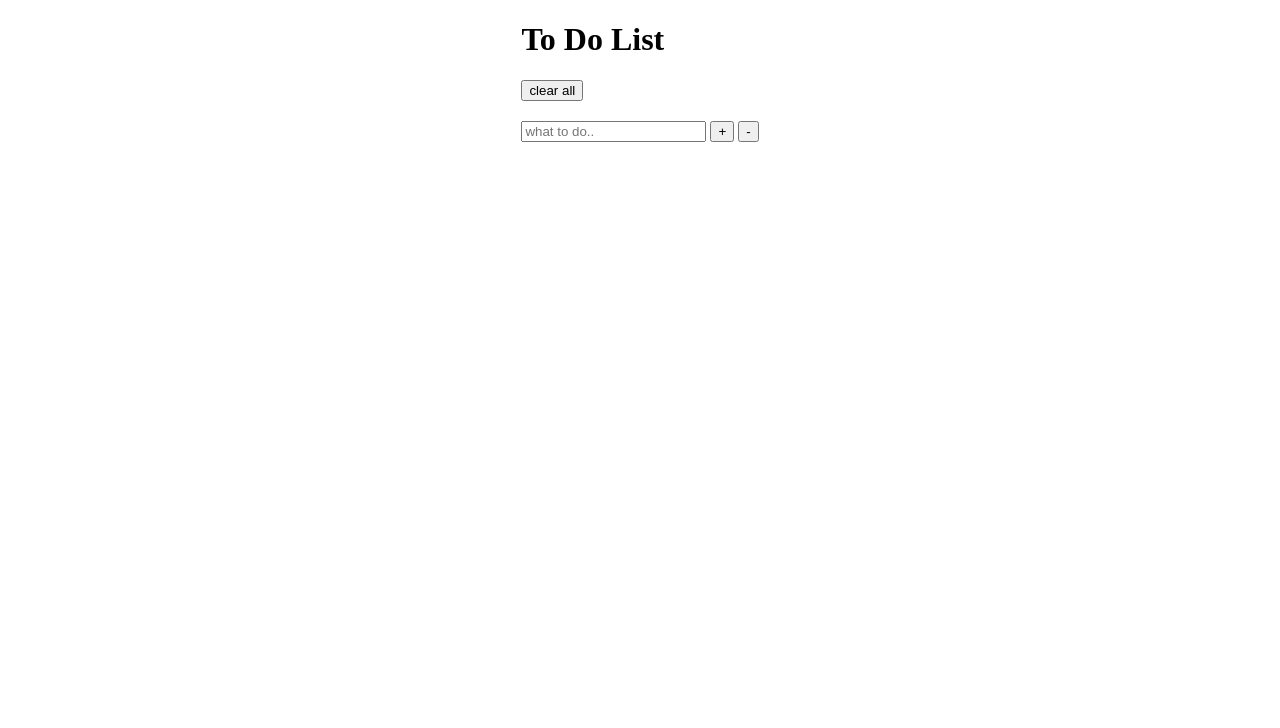
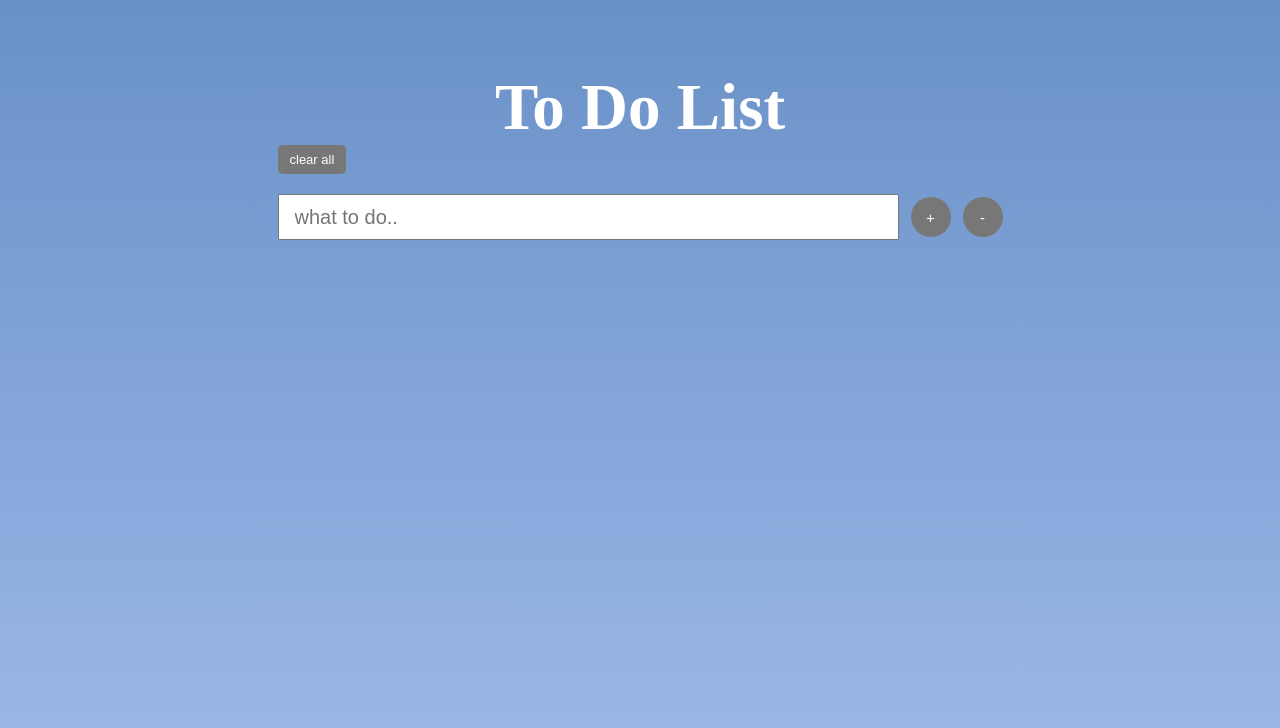
Before and after one commit to Soyeon1128/Practice, a plain HTML site: page JavaScript/to_do_list/to_do_list.html in a window 1280 px wide. Drawn offline with Linux system fonts and the light colour scheme.

Commit message:
CSS 스타일링 추가

```diff
--- a/JavaScript/to_do_list/to_do_list.css
+++ b/JavaScript/to_do_list/to_do_list.css
@@ -1,19 +1,78 @@
 body {
-    margin: 0;
+    margin: 70px 0 0 0;
     display: flex;
     justify-content: center;
-    align-items: center;
-    /*height: 100vh;*/
+    height: 100vh;
+    background-image: linear-gradient(to top, #a3bded 0%, #6991c7 100%);
 }
-
+.heading {
+    font-size: 65px;
+    text-align: center;
+    margin: 0;
+    color: #fff;
+}
+.clear-all {
+    border: none;
+    border-radius: 5px;
+    padding: 7px 12px;
+    background: #777;
+    color: #fff;
+    font-size: 13px;
+}
+.input-area {
+    margin : 20px 0;
+}
+.what-to-do {
+    padding-left: 15px;
+    width: 600px;
+    height: 40px;
+    font-size: 20px;
+    vertical-align: middle;
+}
+.btn-add {
+    width: 40px;
+    height: 40px;
+    border: none;
+    border-radius: 20px;
+    padding: 0;
+    /*background: #f7f7f7;*/
+    background: #777;
+    color: #fff;
+    font-size: 15px;
+    vertical-align: middle;
+    margin: 0 8px;
+}
+.btn-delete {
+    width: 40px;
+    height: 40px;
+    border: none;
+    border-radius: 20px;
+    padding: 0;
+    /*background: #f7f7f7;*/
+    background: #777;
+    color: #fff;
+    font-size: 15px;
+    vertical-align: middle;
+}
+.list-area {
+    margin-top: 30px;
+    padding-left: 10px;
+}
 .list-to-do {
     padding: 0;
 }
-
-.list-to-do li{
+.list-to-do li {
     list-style: none;
+    height: 40px;
+    line-height: 40px;
+    margin-top: 5px;
 }
-
-.input-area {
-    margin : 20px 0;
+.list-to-do label {
+    font-size: 20px;
+    color: #fff;
+    display: block;
 }
+.list-to-do input {
+    vertical-align: middle;
+    margin-right : 15px;
+}
--- a/JavaScript/to_do_list/to_do_list.html
+++ b/JavaScript/to_do_list/to_do_list.html
@@ -17,14 +17,14 @@
         </div>
 
         <div class="clear-area">
-            <button class="clear-all" type="button">clear all</button>
+            <button class="clear-all btn" type="button">clear all</button>
         </div>
 
         <div class="input-area">
             <form action="" class="input-form">
                 <input type="text" class="what-to-do" placeholder="what to do..">
-                <button class="btn-add" type="button"> + </button>
-                <button class="btn-delete" type="button"> - </button>
+                <button class="btn-add btn" type="button">+</button>
+                <button class="btn-delete btn" type="button"> - </button>
             </form>
         </div>
 
```
Also changed, not shown: JavaScript/to_do_list/to_do_list.js (+0 -7 lines).
